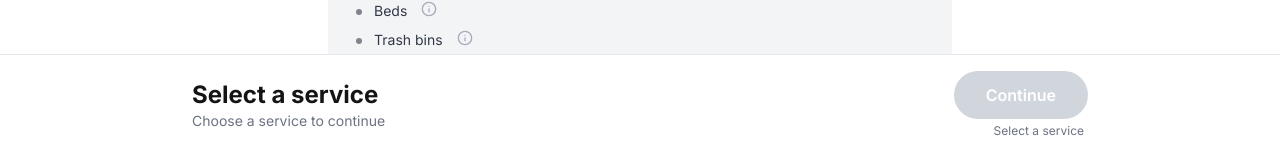
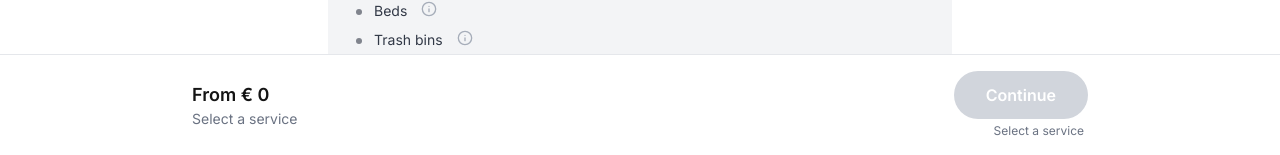
Before and after one commit to 3S-Clean/3s-clean-app, a Next.js app: page /booking in a window 1280 px wide. Shown: the part 645-800 px from the top of the page. Built offline with nearby package versions, Linux system fonts and the light colour scheme; no server answers.

Commit message:
feat: new 6 page

```diff
--- a/components/booking/BookingClient.tsx
+++ b/components/booking/BookingClient.tsx
@@ -187,11 +187,9 @@ export default function BookingClient() {
     const submitBooking = async () => {
         if (isSubmitting) return;
 
-        // must be final step + required selections
         if (step !== 4) return;
         if (!selectedService || !apartmentSize || !peopleCount || !selectedDate || !selectedTime) return;
 
-        // required customer fields
         if (
             !(formData.firstName || "").trim() ||
             !(formData.email || "").trim() ||
@@ -275,6 +273,10 @@ export default function BookingClient() {
 
     const stepText = `${step + 1}/5`;
 
+    // ✅ These two numbers fix “bar is too high”
+    const FOOTER_STACK_PX = 112; // footer height-ish
+    const BAR_GAP_PX = 12;       // small breathing space
+
     return (
         <>
             <Header />
@@ -295,22 +297,26 @@ export default function BookingClient() {
                     </div>
                 </header>
 
-                {/* ✅ floating summary (НЕ перехватывает клики) */}
+                {/* ✅ floating summary (does NOT block clicks) */}
                 {selectedService && (
                     <div
                         className="fixed left-0 right-0 z-30 px-4 pointer-events-none"
-                        style={{ bottom: `calc(140px + env(safe-area-inset-bottom))` }}
+                        style={{
+                            bottom: `calc(${FOOTER_STACK_PX + BAR_GAP_PX}px + env(safe-area-inset-bottom))`,
+                        }}
                     >
                         <div className="max-w-2xl mx-auto">
-                            <div className="rounded-2xl border border-gray-200 bg-white/90 backdrop-blur-md shadow-sm px-4 py-3 pointer-events-none">
+                            <div className="rounded-2xl border border-gray-200 bg-white/90 backdrop-blur-md shadow-sm px-4 py-3">
                                 <div className="flex items-start justify-between gap-3">
                                     <div className="min-w-0">
                                         <div className="font-semibold text-sm truncate">{service?.name}</div>
+
                                         <div className="text-xs text-gray-500 truncate">
-                                            {apartmentSize ? sizeLabel : "Select size"}
+                                            {step === 1 ? "Check availability (PLZ)" : apartmentSize ? sizeLabel : "Select size"}
                                             {peopleCount ? ` • ${peopleLabel}` : ""}
                                             {hasPets ? " • pets" : ""}
                                         </div>
+
                                         <div className="text-xs text-gray-400 mt-1">
                                             {extrasCount > 0 ? `${extrasCount} extras selected` : "No extras selected"} • step {stepText}
                                         </div>
@@ -318,10 +324,14 @@ export default function BookingClient() {
 
                                     <div className="text-right shrink-0">
                                         <div className="font-semibold text-sm whitespace-nowrap">
-                                            {totals.totalPrice > 0 ? `€ ${totals.totalPrice.toFixed(2)}` : `From € ${service?.startingPrice ?? 0}`}
+                                            {totals.totalPrice > 0
+                                                ? `€ ${totals.totalPrice.toFixed(2)}`
+                                                : `From € ${service?.startingPrice ?? 0}`}
                                         </div>
                                         <div className="text-xs text-gray-500 whitespace-nowrap">
-                                            {totals.estimatedHours > 0 ? `~${Math.round(totals.estimatedHours * 60)}min` : "Select details to see total"}
+                                            {totals.estimatedHours > 0
+                                                ? `~${Math.round(totals.estimatedHours * 60)}min`
+                                                : "Select details to see total"}
                                         </div>
                                     </div>
                                 </div>
@@ -330,7 +340,8 @@ export default function BookingClient() {
                     </div>
                 )}
 
-                <main className="max-w-2xl mx-auto px-6 py-10 pb-[calc(170px+env(safe-area-inset-bottom))]">
+                {/* ✅ more bottom padding: bar + footer */}
+                <main className="max-w-2xl mx-auto px-6 py-10 pb-[calc(280px+env(safe-area-inset-bottom))]">
                     {step === 0 && <ServiceSelection />}
                     {step === 1 && <PostcodeCheck />}
                     {step === 2 && <ApartmentDetails />}
--- a/components/booking/BookingFooter.tsx
+++ b/components/booking/BookingFooter.tsx
@@ -3,20 +3,14 @@
 import { useMemo } from "react";
 import { useBookingStore } from "@/lib/booking/store";
 import { useBookingNavigation } from "@/lib/booking/useBookingNavigation";
-import {
-    SERVICES,
-    FINAL_PRICES,
-    EXTRAS,
-    getEstimatedHours,
-    APARTMENT_SIZES,
-    PEOPLE_OPTIONS,
-} from "@/lib/booking/config";
-import { AnimatePresence, motion } from "framer-motion";
+import { SERVICES, FINAL_PRICES, EXTRAS, getEstimatedHours } from "@/lib/booking/config";
 
 interface Props {
     onSubmit?: () => void;
     isSubmitting?: boolean;
 }
+
+const r2 = (n: number) => Math.round(n * 100) / 100;
 
 export default function BookingFooter({ onSubmit, isSubmitting }: Props) {
     const { step, canContinue, next, back } = useBookingNavigation();
@@ -27,85 +21,83 @@ export default function BookingFooter({ onSubmit, isSubmitting }: Props) {
     const peopleId = peopleCount ?? "";
 
     const service = SERVICES.find((s) => s.id === selectedService);
-    const sizeLabel = APARTMENT_SIZES.find((s) => s.id === apartmentSize)?.label ?? apartmentSize ?? "";
-    const peopleLabel = PEOPLE_OPTIONS.find((p) => p.id === peopleCount)?.label ?? peopleCount ?? "";
+    const isFinalStep = step === 4;
 
-    const showPrice = Boolean(serviceId && sizeId && peopleId);
-
-    const total = useMemo(() => {
-        if (!serviceId || !sizeId || !peopleId) return 0;
+    const totals = useMemo(() => {
+        if (!serviceId || !sizeId || !peopleId) {
+            return { total: 0, minutes: 0 };
+        }
 
         const base =
             FINAL_PRICES[sizeId]?.[serviceId]?.[peopleId]?.[hasPets ? "pet" : "noPet"] ?? 0;
 
-        const ext = Object.entries(extras || {}).reduce((s, [id, q]) => {
+        const extrasPrice = Object.entries(extras || {}).reduce((sum, [id, q]) => {
             const e = EXTRAS.find((x) => x.id === id);
-            return s + (e ? e.price * (Number(q) || 0) : 0);
+            return sum + (e ? e.price * (Number(q) || 0) : 0);
         }, 0);
 
-        return base + ext;
-    }, [serviceId, sizeId, peopleId, hasPets, extras]);
-
-    const time = useMemo(() => {
-        if (!serviceId || !sizeId) return "";
-
         let h = getEstimatedHours(serviceId, sizeId);
-
         Object.entries(extras || {}).forEach(([id, qRaw]) => {
             const q = Number(qRaw) || 0;
             const e = EXTRAS.find((x) => x.id === id);
             if (e && q > 0) h += e.hours * q;
         });
 
-        const totalMin = Math.round(h * 60);
-        const wh = Math.floor(totalMin / 60);
-        const m = totalMin % 60;
+        return {
+            total: r2(base + extrasPrice),
+            minutes: Math.max(0, Math.round(h * 60)),
+        };
+    }, [serviceId, sizeId, peopleId, hasPets, extras]);
 
-        if (wh === 0) return `${m}min`;
-        if (m === 0) return `${wh}h`;
-        return `${wh}h ${m}min`;
-    }, [serviceId, sizeId, extras]);
-
-    const leftTitle = showPrice
-        ? `€ ${total.toFixed(2)}`
-        : selectedService
-            ? `From € ${service?.startingPrice ?? 0}`
-            : "Select a service";
-
-    const leftSubtitle = (() => {
-        if (showPrice) return `inc.VAT • ~${time}`;
-        if (!selectedService) return "Choose a service to continue";
-        if (step === 1) return "Enter your PLZ";
-        if (step === 2 && !apartmentSize) return "Select apartment size";
-        if (step === 2 && apartmentSize && !peopleCount) return `Selected ${sizeLabel} • choose people`;
-        if (step === 3) return "Optional extras";
-        if (step === 4) return "Contact & schedule";
-        return "Continue";
-    })();
-
-    const primaryLabel = step === 4 ? (isSubmitting ? "Booking..." : "Book now") : "Continue";
-    const isFinalStep = step === 4;
-
-    const hintText = (() => {
+    const hint = useMemo(() => {
         switch (step) {
             case 0:
                 return "Select a service";
             case 1:
                 return "Enter your PLZ";
             case 2:
-                return !apartmentSize
-                    ? "Select apartment size"
-                    : !peopleCount
-                        ? "Select people living there"
-                        : `Selected ${sizeLabel} • ${peopleLabel}`;
+                return "Select apartment size & people";
             case 3:
-                return "Extras are optional";
+                return "Choose extras (optional)";
             case 4:
                 return "Complete required fields";
             default:
                 return "Continue";
         }
-    })();
+    }, [step]);
+
+    // ✅ Left info text (fix: no “Select apartment size” on PLZ step)
+    const leftBlock = useMemo(() => {
+        // If we can compute full total (means size+people selected)
+        if (totals.total > 0) {
+            const minutes = totals.minutes;
+            const wh = Math.floor(minutes / 60);
+            const m = minutes % 60;
+            const time =
+                minutes <= 0 ? "" : m === 0 ? `${wh}h` : wh === 0 ? `${m}min` : `${wh}h ${m}min`;
+
+            return (
+                <>
+                    <div className="text-2xl font-bold whitespace-nowrap">€ {totals.total.toFixed(2)}</div>
+                    <div className="text-sm text-gray-500 whitespace-nowrap">
+                        inc.VAT {time ? `• ~${time}` : ""}
+                    </div>
+                </>
+            );
+        }
+
+        // Otherwise show step-specific guidance
+        return (
+            <>
+                <div className="text-lg font-semibold whitespace-nowrap">
+                    From € {service?.startingPrice ?? 0}
+                </div>
+                <div className="text-sm text-gray-500 whitespace-nowrap">{hint}</div>
+            </>
+        );
+    }, [totals.total, totals.minutes, service?.startingPrice, hint]);
+
+    const primaryDisabled = !canContinue || !!isSubmitting;
 
     return (
         <div
@@ -114,16 +106,12 @@ export default function BookingFooter({ onSubmit, isSubmitting }: Props) {
         >
             <div className="px-4 md:px-6 pt-4">
                 <div className="max-w-4xl mx-auto flex items-center justify-between gap-4">
-                    <div className="flex flex-col min-w-0">
-                        <div className="text-2xl font-bold whitespace-nowrap">{leftTitle}</div>
-                        <div className="text-sm text-gray-500 whitespace-nowrap">{leftSubtitle}</div>
-                    </div>
+                    <div className="flex flex-col min-w-0">{leftBlock}</div>
 
                     <div className="flex flex-col items-end gap-1 shrink-0">
                         <div className="flex gap-2 md:gap-3 shrink-0">
                             {step > 0 && (
                                 <button
-                                    type="button"
                                     onClick={back}
                                     className="px-5 md:px-8 py-3 border border-gray-300 text-gray-700 font-medium rounded-full hover:bg-gray-50 transition-all"
                                 >
@@ -133,39 +121,27 @@ export default function BookingFooter({ onSubmit, isSubmitting }: Props) {
 
                             {isFinalStep ? (
                                 <button
-                                    type="button"
                                     onClick={() => onSubmit?.()}
-                                    disabled={!canContinue || isSubmitting}
+                                    disabled={primaryDisabled}
                                     className="px-5 md:px-8 py-3 bg-gray-900 text-white font-semibold rounded-full disabled:bg-gray-300 disabled:cursor-not-allowed hover:bg-gray-800 transition-all"
                                 >
-                                    {primaryLabel}
+                                    {isSubmitting ? "Booking..." : "Book now"}
                                 </button>
                             ) : (
                                 <button
-                                    type="button"
                                     onClick={next}
-                                    disabled={!canContinue}
+                                    disabled={primaryDisabled}
                                     className="px-5 md:px-8 py-3 bg-gray-900 text-white font-semibold rounded-full disabled:bg-gray-300 disabled:cursor-not-allowed hover:bg-gray-800 transition-all"
                                 >
-                                    {primaryLabel}
+                                    Continue
                                 </button>
                             )}
                         </div>
 
-                        <AnimatePresence initial={false}>
-                            {!canContinue && !isSubmitting && (
-                                <motion.div
-                                    key="footer-hint"
-                                    initial={{ opacity: 0, y: -2 }}
-                                    animate={{ opacity: 1, y: 0 }}
-                                    exit={{ opacity: 0, y: -2 }}
-                                    transition={{ duration: 0.18 }}
-                                    className="text-xs text-gray-500 pr-1"
-                                >
-                                    {hintText}
-                                </motion.div>
-                            )}
-                        </AnimatePresence>
+                        {/* ✅ Hint only when disabled */}
+                        {!canContinue && !isSubmitting && (
+                            <div className="text-xs text-gray-500 pr-1">{hint}</div>
+                        )}
                     </div>
                 </div>
             </div>
```
